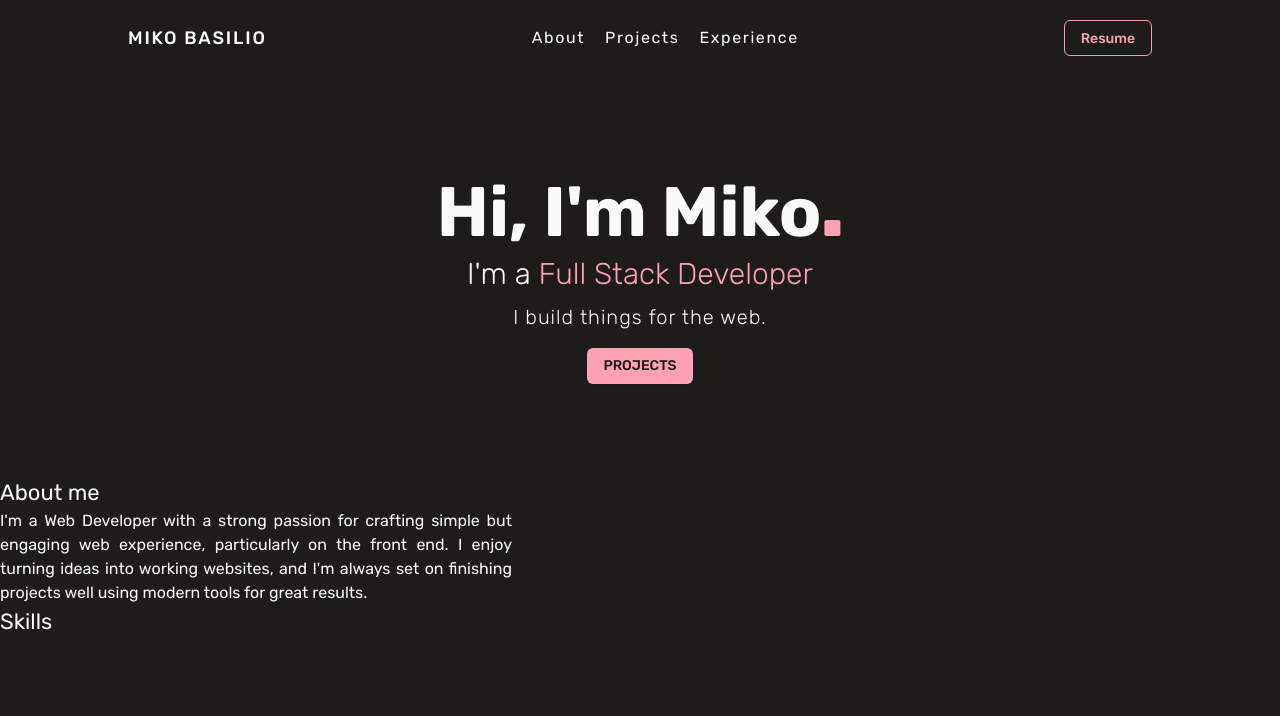
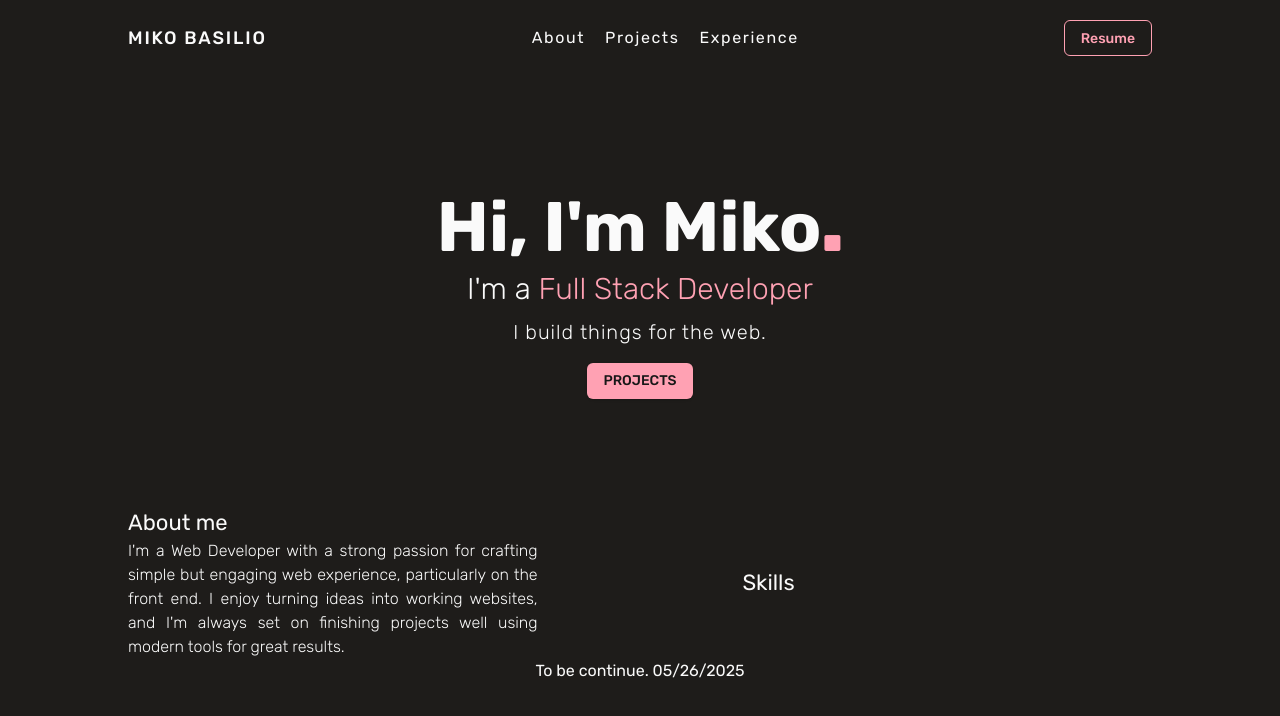
Before and after one commit to okimchi123/miko-portfolio_V1, a Next.js app: page / in a window 1280 px wide. Shown: the top 716 px of the page. Built offline with nearby package versions, Linux system fonts and the light colour scheme.

Commit message:
fixed frontend, animation

```diff
--- a/src/app/page.jsx
+++ b/src/app/page.jsx
@@ -8,6 +8,7 @@ export default function Home() {
       <NavBar />
       <Hero />
       <AboutMe />
+      <h1 className="mb-4">To be continue. 05/26/2025</h1>
     </main>
   );
 }
--- a/src/components/layout/AboutMe.jsx
+++ b/src/components/layout/AboutMe.jsx
@@ -1,13 +1,21 @@
+import Reveal from "../motion/reveal"
+
 export default function AboutMe(){
     return(
-        <section className="h-[400] w-[80%]flex justify-between items-center">
-            <article className="w-[40%]">
+        <section className="h-[400] w-[80%] flex justify-between items-center">
+            <Reveal delayProp={0.2} className="w-[40%]">
+              <article >
                 <h1 className="header">About me</h1>
-                <p className="text-justify">I'm a Web Developer with a strong passion for crafting simple but engaging web experience, particularly on the front end. I enjoy turning ideas into working websites, and I'm always set on finishing projects well using modern tools for great results. </p>
+                <p className="text-justify font-light">I'm a Web Developer with a strong passion for crafting simple but engaging web experience, particularly on the front end. I enjoy turning ideas into working websites, and I'm always set on finishing projects well using modern tools for great results. </p>
             </article>
-            <figure className="w-[40%]">
+            </Reveal>
+
+            <Reveal delayProp={0.2} className="w-[40%]">
+              <figure>
                 <h1 className="header">Skills</h1>
             </figure>
+            </Reveal>
+
         </section>
     )
 }
--- a/src/components/layout/Hero.jsx
+++ b/src/components/layout/Hero.jsx
@@ -3,7 +3,7 @@ import { Button } from "@/components/ui/button";
 
 export default function Hero() {
   return (
-    <main className="w-[80%] h-[400px] flex flex-col text-center justify-center items-center">
+    <main className="w-[80%] h-[430px] flex flex-col text-center justify-center items-center">
       <Reveal delayProp={0.1}>
         <h1 className="text-[70px] font-bold leading-tight">
           Hi, I'm Miko<strong className="prismo">. </strong>
--- a/src/components/motion/reveal.jsx
+++ b/src/components/motion/reveal.jsx
@@ -5,7 +5,8 @@ import { useRef, useEffect } from "react"
 
 export default function Reveal({children, delayProp, ...props}){
     const ref = useRef(null)
-    const isInView = useInView(ref, {once:true})
+    const isInView = useInView(ref, { once: true, amount: 0.8 })
+
 
     const controls = useAnimation()
 
```
